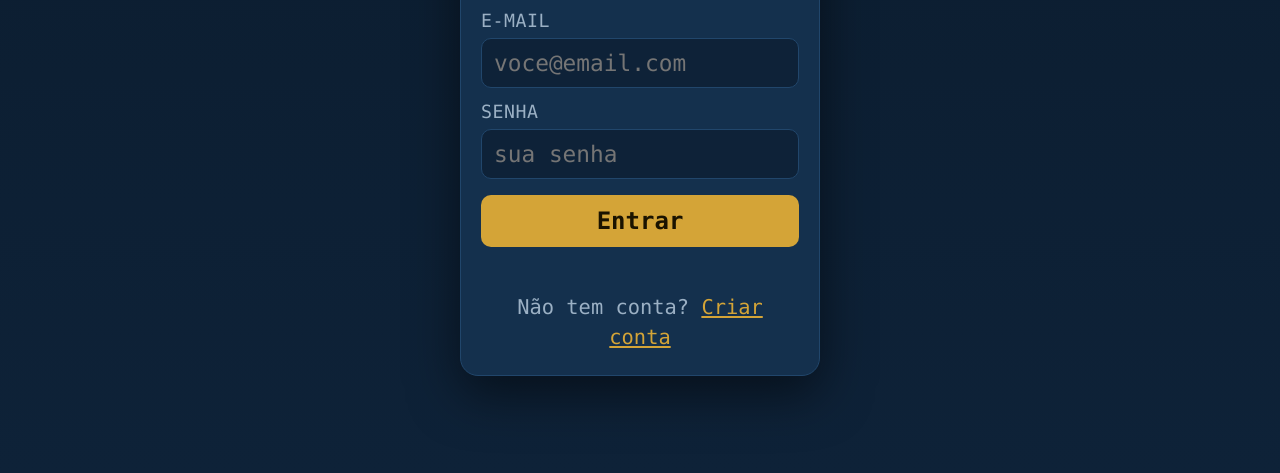
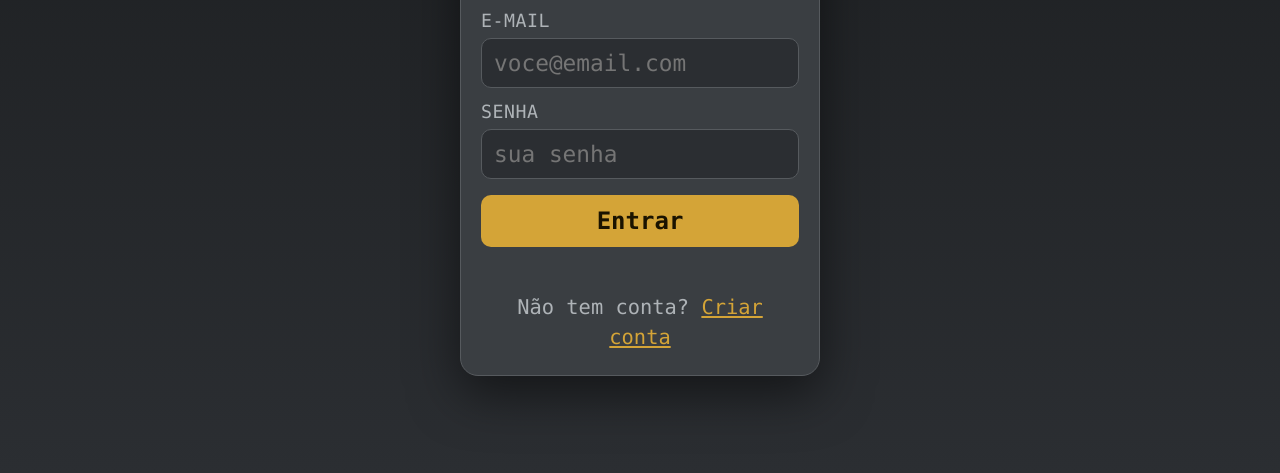
Before and after one commit to leandromartinez-lab/CrewLex, a website: page index.html in a window 1280 px wide. Shown: the part 327-800 px from the top of the page. Drawn offline with nearby package versions, Linux system fonts and the light colour scheme; a web font is replaced by a local one.

Commit message:
Add files via upload

```diff
--- a/index.html
+++ b/index.html
@@ -4,11 +4,11 @@
 <title>CrewLex</title>
 <link rel="preconnect" href="https://fonts.googleapis.com"><link rel="preconnect" href="https://fonts.gstatic.com" crossorigin><link href="https://fonts.googleapis.com/css2?family=B612+Mono:wght@400;700&display=swap" rel="stylesheet">
 <style>
-  :root{--navy:#0e2238;--navy2:#14304d;--line:#21466b;--gold:#d4a437;--ink:#f4f1ea;--dim:#9bb0c4;--green:#6db58a;--yellow:#e8b84a;--red:#e0685f}
+  :root{--navy:#2b2e32;--navy2:#3a3e42;--line:#565a5e;--gold:#d4a437;--ink:#f4f1ea;--dim:#aeb3b7;--green:#6db58a;--yellow:#e8b84a;--red:#e0685f}
   *{box-sizing:border-box;margin:0;padding:0;-webkit-tap-highlight-color:transparent}
   html{font-size:150%}
   html,body{height:100%}
-  body{background:#06121f;color:var(--ink);font-family:'B612 Mono','JetBrains Mono',ui-monospace,Menlo,monospace;line-height:1.5;display:flex;justify-content:center;-webkit-text-size-adjust:100%}
+  body{background:#0c0e10;color:var(--ink);font-family:'B612 Mono','JetBrains Mono',ui-monospace,Menlo,monospace;line-height:1.5;display:flex;justify-content:center;-webkit-text-size-adjust:100%}
   /* moldura de celular */
   .phone{width:100%;background:var(--navy);min-height:100vh;min-height:100dvh;height:100vh;height:100dvh;display:flex;flex-direction:column;position:relative;overflow:hidden}
   @media (min-width:1400px){.phone{max-width:900px;box-shadow:0 0 40px rgba(0,0,0,.5)}}
@@ -33,7 +33,7 @@
   @keyframes fade{from{opacity:0;transform:translateY(6px)}to{opacity:1;transform:none}}
 
   /* HOME */
-  .hero{background:linear-gradient(135deg,var(--navy2),#10283f);border:1px solid var(--line);border-radius:16px;padding:24px 22px;margin-bottom:18px}
+  .hero{background:linear-gradient(135deg,var(--navy2),#33373b);border:1px solid var(--line);border-radius:16px;padding:24px 22px;margin-bottom:18px}
   .hero .greet{font-size:1.09rem;color:var(--dim);text-transform:uppercase;letter-spacing:1.2px}
   .hero .head{font-size:1.5rem;margin-top:8px;line-height:1.35}
   .hero .head b{color:var(--gold)}
@@ -71,26 +71,26 @@
   .sectitle::before{content:"";width:5px;height:5px;background:var(--gold);border-radius:50%}
   /* ===== botões quadrados (pushbutton cockpit) ===== */
   .sqgrid{display:grid;grid-template-columns:1fr 1fr;gap:12px}
-  .sqb{position:relative;min-height:128px;cursor:pointer;font-family:inherit;border:2px solid #3a5c84;border-radius:14px;
-       background:linear-gradient(180deg,#1b2f48,#0d1d31);
+  .sqb{position:relative;min-height:128px;cursor:pointer;font-family:inherit;border:2px solid #16181a;border-radius:14px;
+       background:linear-gradient(180deg,#42464b,#2c3034);
        display:flex;flex-direction:column;align-items:center;justify-content:center;gap:8px;padding:16px 8px 26px;
-       box-shadow:inset 0 1px 0 rgba(255,255,255,.07),inset 0 -2px 8px rgba(0,0,0,.42),0 3px 7px rgba(0,0,0,.45);
+       box-shadow:inset 0 1.5px 0 rgba(255,255,255,.16),inset 0 -3px 8px rgba(0,0,0,.5),0 3px 7px rgba(0,0,0,.5),0 0 0 1px rgba(255,255,255,.15);
        transition:transform .08s,box-shadow .08s;color:var(--green)}
   .sqb:active{transform:translateY(1px);box-shadow:inset 0 2px 8px rgba(0,0,0,.5)}
   .sqb.soon{color:var(--yellow)}
   .sqb svg{width:38px;height:38px;stroke:var(--ink);stroke-width:1.6;fill:none;stroke-linecap:round;stroke-linejoin:round}
   .sqb .sl{font-weight:700;letter-spacing:1.5px;font-size:1.12rem;text-transform:uppercase;color:var(--ink);text-align:center;line-height:1.05}
-  .sqb.soon .sl{color:#cdd9e6}
+  .sqb.soon .sl{color:#cdd2d6}
   .sqb .ss{font-size:0.83rem;letter-spacing:.8px;color:var(--dim);text-transform:uppercase;margin-top:-2px}
   .sqb .sbar{position:absolute;bottom:11px;left:16px;right:16px;height:12px;border-radius:3px;background-image:radial-gradient(circle,currentColor 1.5px,transparent 2.3px);background-size:9px 7px;background-position:center}
   .sqb.rdy .sbar{filter:drop-shadow(0 0 3px rgba(109,181,138,.8))}
   .sqb.soon .sbar{opacity:.9}
   /* ===== conversor ===== */
   .cv-cats{display:grid;grid-template-columns:repeat(4,1fr);gap:8px;margin-bottom:16px}
-  .cv-cat{position:relative;min-height:132px;background:linear-gradient(180deg,#1b2f48,#0d1d31);border:1.5px solid #2c4a6e;border-radius:11px;display:flex;flex-direction:column;align-items:center;justify-content:center;gap:8px;cursor:pointer;font-family:inherit;padding:12px 6px}
+  .cv-cat{position:relative;min-height:132px;background:linear-gradient(180deg,#42464b,#2c3034);border:1.5px solid #4a4e52;border-radius:11px;display:flex;flex-direction:column;align-items:center;justify-content:center;gap:8px;cursor:pointer;font-family:inherit;padding:12px 6px}
   .cv-cat svg{width:62%;max-width:120px;height:auto;stroke:var(--dim);stroke-width:1.5;fill:none;stroke-linecap:round;stroke-linejoin:round}
   .cv-cat .cl{font-size:0.92rem;font-weight:700;letter-spacing:.5px;color:var(--dim);text-transform:uppercase;text-align:center;line-height:1.05}
-  .cv-cat.on{border-color:var(--gold);background:linear-gradient(180deg,#243a56,#15293f);box-shadow:0 0 12px rgba(212,164,55,.18)}
+  .cv-cat.on{border-color:var(--gold);background:linear-gradient(180deg,#4a4e52,#34383c);box-shadow:0 0 12px rgba(212,164,55,.18)}
   .cv-cat.on svg{stroke:var(--gold)}
   .cv-cat.on .cl{color:var(--gold)}
   .cv-inrow{display:grid;grid-template-columns:1fr auto;gap:10px;margin-bottom:14px}
@@ -235,8 +235,8 @@
   .listitem .li-d{font-size:0.9rem;color:var(--dim);line-height:1.5}
 
   /* tabbar */
-  .tabbar{position:absolute;bottom:0;left:0;right:0;height:92px;background:#16304d;border-top:2px solid var(--gold);display:flex;align-items:center;justify-content:space-around;padding-bottom:env(safe-area-inset-bottom);box-shadow:0 -6px 18px rgba(0,0,0,.4)}
-  .tab{background:none;border:none;color:#b7c7d8;font-family:inherit;font-size:0.68rem;cursor:pointer;display:flex;flex-direction:column;align-items:center;gap:4px;flex:1;padding:6px 0;text-transform:uppercase;letter-spacing:.5px;font-weight:600}
+  .tabbar{position:absolute;bottom:0;left:0;right:0;height:92px;background:#34383c;border-top:2px solid var(--gold);display:flex;align-items:center;justify-content:space-around;padding-bottom:env(safe-area-inset-bottom);box-shadow:0 -6px 18px rgba(0,0,0,.4)}
+  .tab{background:none;border:none;color:#c2c7cb;font-family:inherit;font-size:0.68rem;cursor:pointer;display:flex;flex-direction:column;align-items:center;gap:4px;flex:1;padding:6px 0;text-transform:uppercase;letter-spacing:.5px;font-weight:600}
   .tab .ti{font-size:1.85rem;line-height:1}
   .tab.active{color:var(--gold)}
   .pf{font-size:0.78rem;line-height:1.7}
@@ -267,7 +267,7 @@
   .lt-tabs{display:flex;gap:8px;margin:2px 0 14px}
   .lt{flex:1;background:var(--navy2);border:1px solid var(--line);color:var(--dim);border-radius:9px;padding:10px;font-family:inherit;font-size:1.04rem;font-weight:600;cursor:pointer;transition:.15s}
   .lt:active{transform:scale(.97)}
-  .lt.active{border-color:var(--gold);color:var(--gold);background:#10283f}
+  .lt.active{border-color:var(--gold);color:var(--gold);background:#33373b}
   .fad-big{display:flex;align-items:center;gap:14px;background:var(--navy2);border:1px solid var(--line);border-radius:12px;padding:14px;margin-bottom:10px}
   .fad-num{font-size:2.3rem;font-weight:700;line-height:1}
   .fad-bar{height:12px;border-radius:6px;position:relative;margin:9px 0 3px;background:linear-gradient(90deg,var(--red) 0%,var(--red) 65%,var(--yellow) 65%,var(--yellow) 77.5%,var(--green) 77.5%,var(--green) 100%)}
@@ -286,7 +286,7 @@
   .pn-loc b{color:var(--green)}
   .pn-input{width:100%;box-sizing:border-box;background:var(--navy);border:1px solid var(--line);border-radius:9px;padding:11px 12px;color:var(--ink);font-family:inherit;font-size:0.85rem;margin-bottom:8px}
   .pn-input:focus{border-color:var(--gold);outline:none}
-.authgate{position:fixed;inset:0;z-index:9999;background:linear-gradient(180deg,#0b1c2e,#0e2238);display:flex;align-items:center;justify-content:center;padding:22px;overflow:auto}
+.authgate{position:fixed;inset:0;z-index:9999;background:linear-gradient(180deg,#1a1c1e,#2b2e32);display:flex;align-items:center;justify-content:center;padding:22px;overflow:auto}
 .authcard{width:100%;max-width:360px;background:var(--navy2);border:1px solid var(--line);border-radius:18px;padding:22px 20px;box-shadow:0 18px 50px rgba(0,0,0,.5)}
 .authlogo{font-size:1.5rem;font-weight:800;color:var(--ink);text-align:center}
 .authlogo .x{color:var(--gold)}
```
